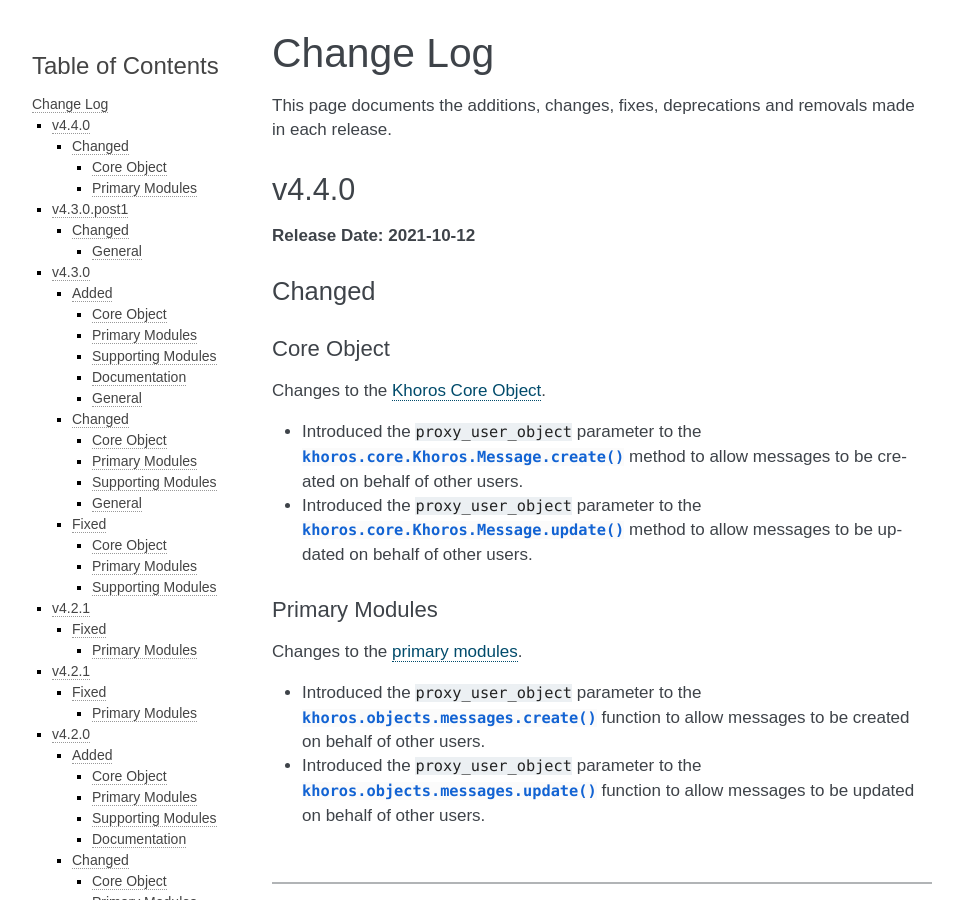
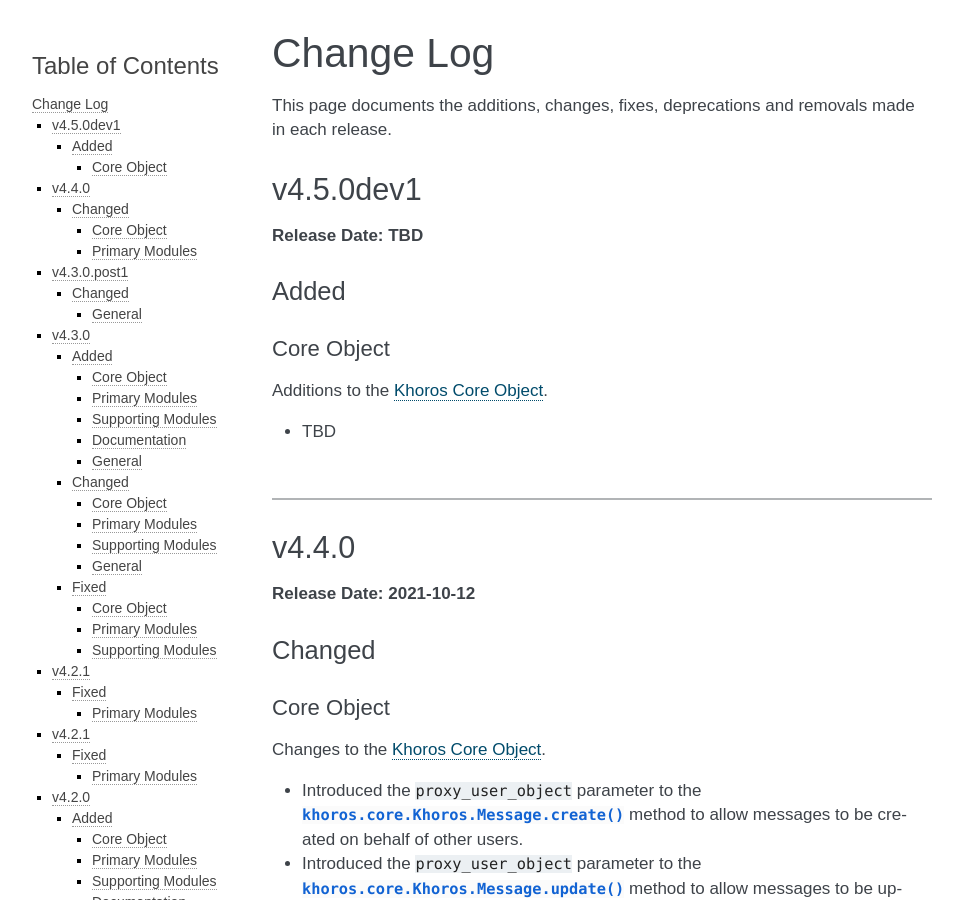
Before and after one commit to jeffshurtliff/khoros, a Sphinx documentation site: the page built from docs/changelog.rst, in a window 1280 px wide and 900 px high. Shown: the whole window, without its empty margins (148-1111 px from the left). Built offline with Sphinx 7.4.7, drawn with Linux system fonts in a browser that asks for light colours.

Commit message:
Changed the version to 4.5.0dev1

```diff
--- a/docs/changelog.rst
+++ b/docs/changelog.rst
@@ -2,6 +2,24 @@
 Change Log
 ##########
 This page documents the additions, changes, fixes, deprecations and removals made in each release.
+
+**********
+v4.5.0dev1
+**********
+**Release Date: TBD**
+
+Added
+=====
+
+Core Object
+-----------
+Additions to the :doc:`core-object-methods`.
+
+* TBD
+
+|
+
+-----
 
 ******
 v4.4.0
--- a/khoros/utils/version.py
+++ b/khoros/utils/version.py
@@ -6,7 +6,7 @@
 :Example:           ``__version__ = version.get_full_version()``
 :Created By:        Jeff Shurtliff
 :Last Modified:     Jeff Shurtliff
-:Modified Date:     12 Oct 2021
+:Modified Date:     29 Oct 2021
 """
 
 import json
@@ -15,7 +15,7 @@
 from . import log_utils
 
 # Define special and global variables
-__version__ = "4.4.0"
+__version__ = "4.5.0dev1"
 latest_version_reported = False
 logger = log_utils.initialize_logging(__name__)
 
```
Also changed, not shown: README.md (+1 -1 lines).
